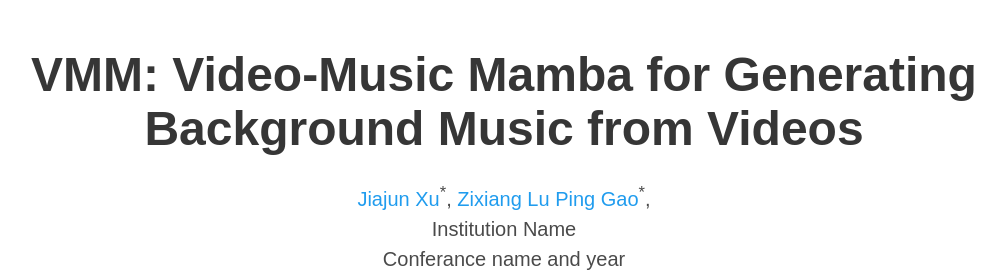
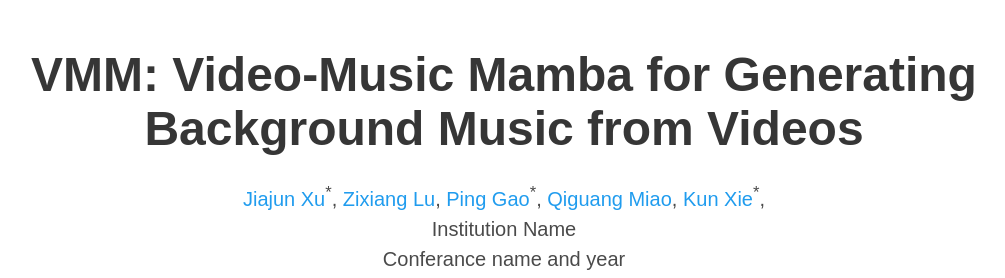
Before and after one commit to BinghaoWang1/JiajunXu.github.io, a plain HTML site: page index.html in a window 1280 px wide. Shown: the top 278 px of the page, without its empty margins (136-1141 px from the left). Drawn offline with nearby package versions, Linux system fonts and the light colour scheme; some icons are missing; a web font is replaced by a local one.

Commit message:
Update index.html

```diff
--- a/index.html
+++ b/index.html
@@ -58,10 +58,16 @@
               <span class="author-block">
                 <a href="FIRST AUTHOR PERSONAL LINK" target="_blank">Jiajun Xu</a><sup>*</sup>,</span>
                 <span class="author-block">
-                  <a href="zxlu@xidian.edu.cn" target="_blank">Zixiang Lu</a></span>
+                  <a href="SECOND AUTHOR PERSONAL LINK" target="_blank">Zixiang Lu</a>,</span>
                   <span class="author-block">
                     <a href="THIRD AUTHOR PERSONAL LINK" target="_blank">Ping Gao</a><sup>*</sup>,
                   </span>
+                  <span class="author-block">
+              <a href="https://example.com/qiguangmiao" target="_blank">Qiguang Miao</a>,
+            </span>
+              <span class="author-block">
+              <a href="https://example.com/qiguangmiao" target="_blank">Kun Xie</a><sup>*</sup>,
+            </span>
                   </div>
 
                   <div class="is-size-5 publication-authors">
```
